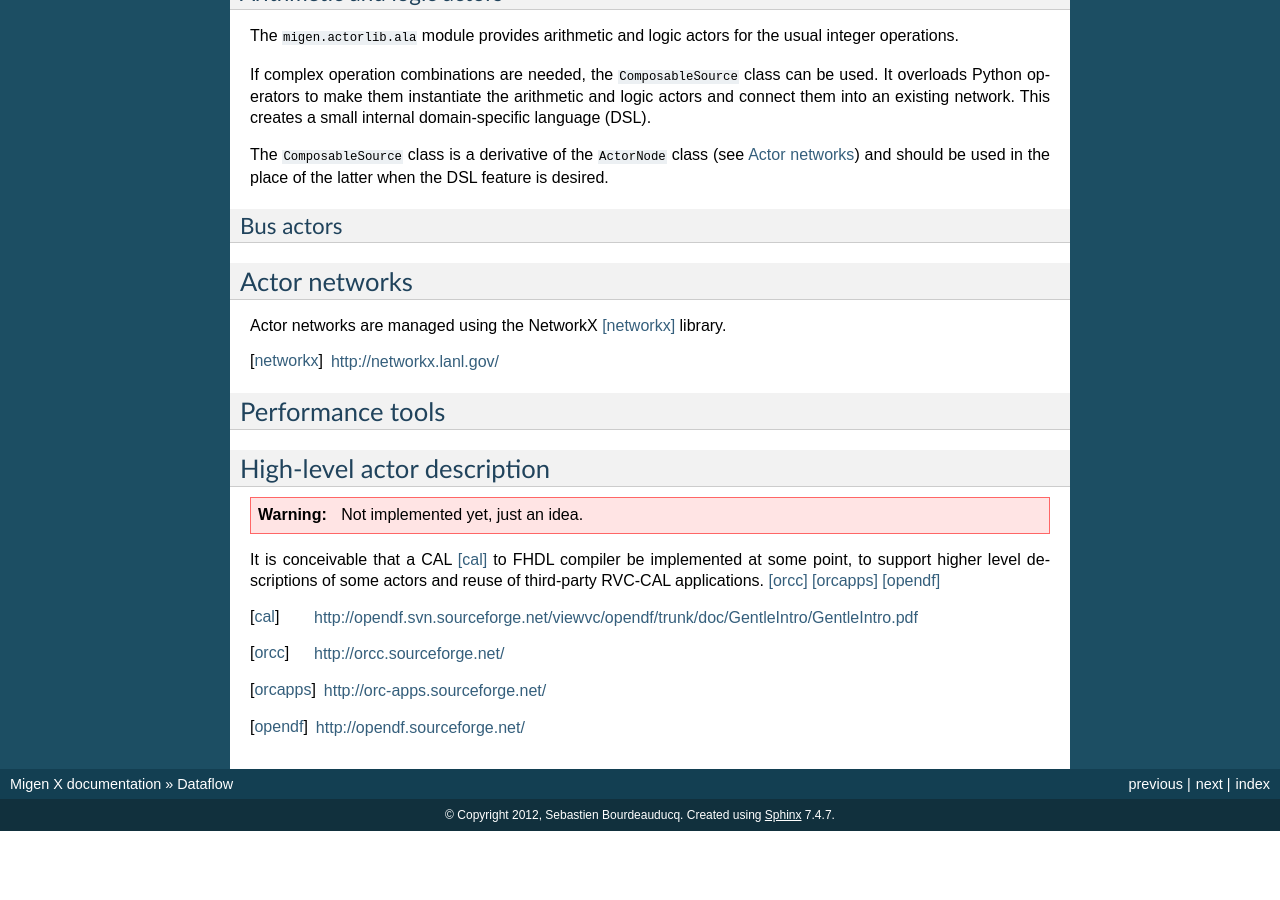
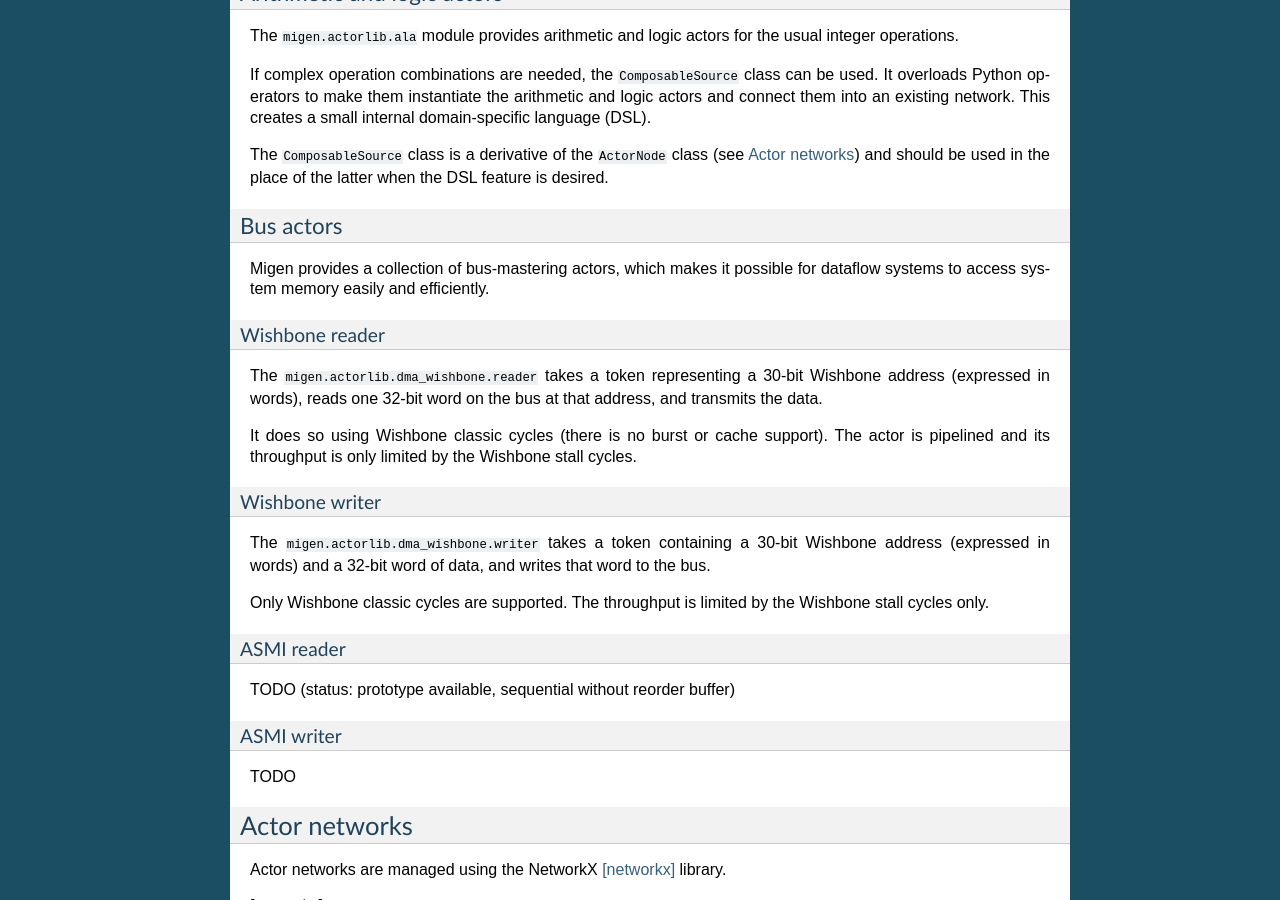
Before and after one commit to enjoy-digital/litex, a Sphinx documentation site: the page built from doc/dataflow.rst, in a window 1280 px wide and 900 px high, scrolled down 6342 px. Built offline with Sphinx 7.4.7, drawn with Linux system fonts in a browser that asks for light colours; formulas are drawn with MathJax 3; before the commit the page ends 7173 px from its top, so only the background shows below that; some of the changed text lies outside the part shown.

Commit message:
doc: bus actors

```diff
--- a/doc/dataflow.rst
+++ b/doc/dataflow.rst
@@ -195,6 +195,32 @@ The ``ComposableSource`` class is a derivative of the ``ActorNode`` class (see :
 Bus actors
 ==========
 
+Migen provides a collection of bus-mastering actors, which makes it possible for dataflow systems to access system memory easily and efficiently.
+
+Wishbone reader
+---------------
+
+The ``migen.actorlib.dma_wishbone.reader`` takes a token representing a 30-bit Wishbone address (expressed in words), reads one 32-bit word on the bus at that address, and transmits the data.
+
+It does so using Wishbone classic cycles (there is no burst or cache support). The actor is pipelined and its throughput is only limited by the Wishbone stall cycles.
+
+Wishbone writer
+---------------
+
+The ``migen.actorlib.dma_wishbone.writer`` takes a token containing a 30-bit Wishbone address (expressed in words) and a 32-bit word of data, and writes that word to the bus.
+
+Only Wishbone classic cycles are supported. The throughput is limited by the Wishbone stall cycles only.
+
+ASMI reader
+-----------
+
+TODO (status: prototype available, sequential without reorder buffer)
+
+ASMI writer
+-----------
+
+TODO
+
 .. _actornetworks:
 
 Actor networks
```
